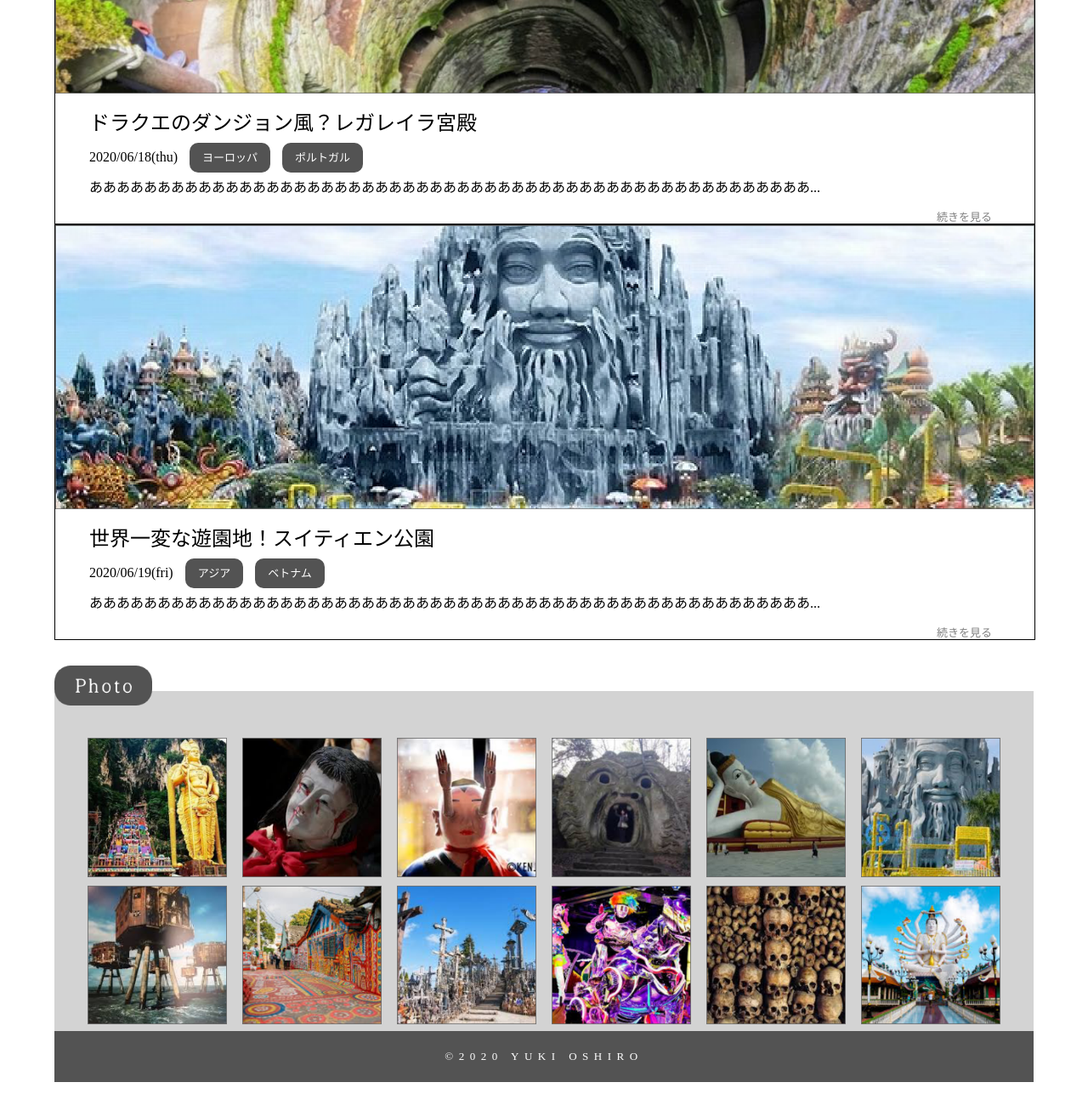
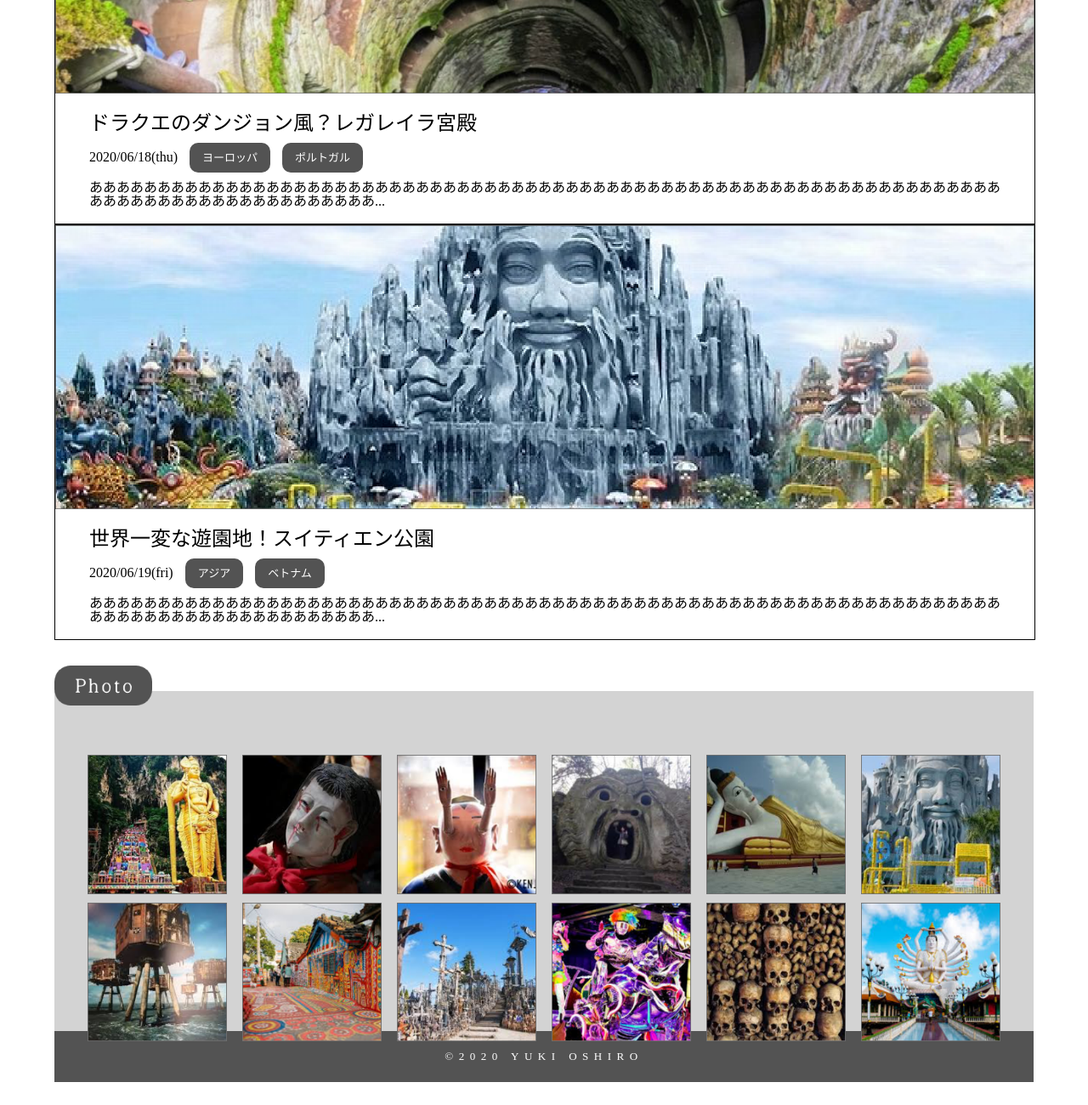
Before and after one commit to yuki-tuku/kikaiisan_log, a plain HTML site: page index.html in a window 1280 px wide. Shown: the part 1626-2926 px from the top of the page at 85% size. Before the commit the page ends 2899 px from the top, so only its background shows below. Drawn offline with Linux system fonts and the light colour scheme.

Commit message:
remove 2text

```diff
--- a/assets/css/style.css
+++ b/assets/css/style.css
@@ -125,12 +125,12 @@ h2 {
 .text {
     margin: 20px 0;
 }
-.next {
+/* .next {
     text-align: right;
     font-size: small;
     margin: 0 10px 10px 0;
     color: gray;
-}
+} */
 .photo {
     margin-top: 30px;
 }
@@ -140,7 +140,7 @@ h2 {
     margin-top: -20px;
 }
 .photos {
-    padding: 50px 30px;
+    padding: 70px 30px;
     display: flex;
     flex-wrap: wrap;
     /* align-items: center; */
--- a/index.html
+++ b/index.html
@@ -73,9 +73,9 @@
                     <span　class="day">2020/06/18(thu)</span>
                     <span class="tag">ヨーロッパ</span>
                     <span class="tag">ポルトガル</span>
-                    <p class="text">あああああああああああああああああああああああああああああああああああああああああああああああああああああ...
+                    <p class="text">ああああああああああああああああああああああああああああああああああああああああああああああああああああああああああああああああああああああああああああああああああああああああ...
                     </p>
-                    <p class="next">続きを見る</p>
+                    <!-- <p class="next">続きを見る</p> -->
                 </div>
             </div>
             <div class="blog-container">
@@ -85,9 +85,9 @@
                     <span　class="day">2020/06/19(fri)</span>
                     <span class="tag">アジア</span>
                     <span class="tag">ベトナム</span>
-                    <p class="text">あああああああああああああああああああああああああああああああああああああああああああああああああああああ...
+                    <p class="text">ああああああああああああああああああああああああああああああああああああああああああああああああああああああああああああああああああああああああああああああああああああああああ...
                     </p>
-                    <p class="next">続きを見る</p>
+                    <!-- <p class="next">続きを見る</p> -->
                  </div>
              </div>
         </div>
```
